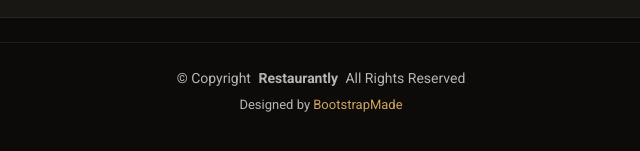
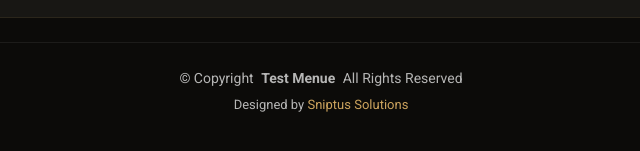
Before and after one commit to Sniptus/qrtest, a plain HTML site: page index.html in a window 1280 px wide. Shown: the part 4301-4452 px from the top of the page, 319-959 px from the left. Drawn offline with nearby package versions, Linux system fonts and the light colour scheme; a web font is replaced by a local one.

Commit message:
Update index.html

```diff
--- a/index.html
+++ b/index.html
@@ -4,7 +4,7 @@
 <head>
   <meta charset="utf-8">
   <meta content="width=device-width, initial-scale=1.0" name="viewport">
-  <title>Index - Restaurantly Bootstrap Template</title>
+  <title>Example Online menue</title>
   <meta name="description" content="">
   <meta name="keywords" content="">
 
@@ -535,10 +535,10 @@
 
 
     <div class="container copyright text-center mt-4">
-      <p>© <span>Copyright</span> <strong class="px-1 sitename">Restaurantly</strong> <span>All Rights Reserved</span></p>
+      <p>© <span>Copyright</span> <strong class="px-1 sitename">Test Menue</strong> <span>All Rights Reserved</span></p>
       <div class="credits">
 
-        Designed by <a href="#">BootstrapMade</a>
+        Designed by <a href="#">Sniptus Solutions</a>
       </div>
     </div>
 
```
